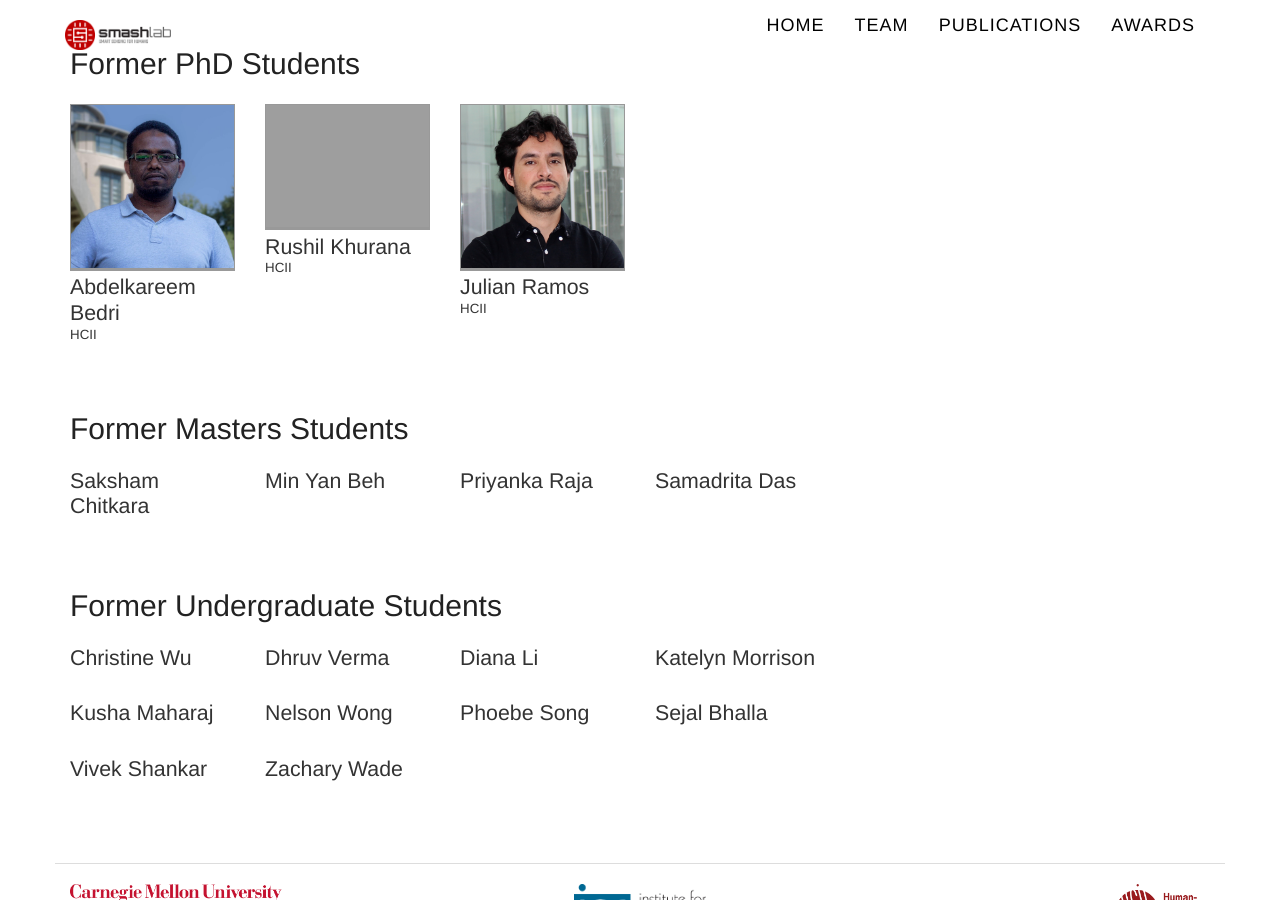
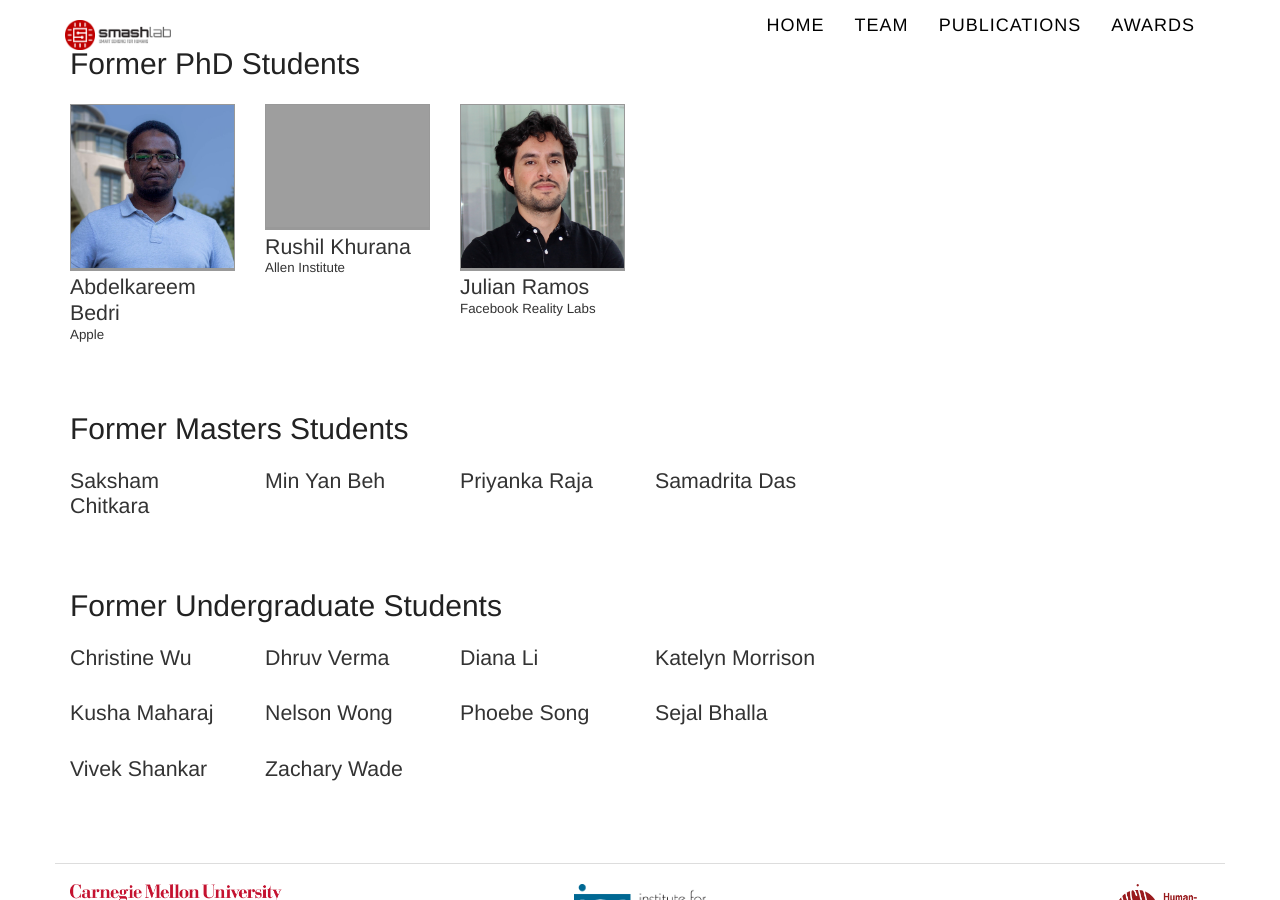
Before and after one commit to cmusmashlab/cmusmashlab.github.io, a Jekyll site: the page built from members/index.html, in a window 1280 px wide and 900 px high, scrolled down 1812 px. Built offline with Jekyll 4.4.1, drawn with Linux system fonts in a browser that asks for light colours; nearby versions of some CDN libraries; some web fonts are replaced.

Commit message:
Update members.yml

```diff
--- a/_data/members.yml
+++ b/_data/members.yml
@@ -16,7 +16,7 @@
   email: bedri@cmu.edu
   website: https://sites.google.com/view/abdelkareembedri
   degree: Ph.D. Student
-  affiliation: HCII
+  affiliation: Apple
   status: alumni
 
 - id: khurana
@@ -25,7 +25,7 @@
   email: rushil@cmu.edu
   website: http://rushil.fyi
   degree: Ph.D. Student
-  affiliation: HCII
+  affiliation: Allen Institute
   status: alumni
 
 - id: chikersal
@@ -53,7 +53,7 @@
   email: julianramos@cmu.edu
   website: http://www.andrew.cmu.edu/user/ingenia/
   degree: Ph.D. Student
-  affiliation: HCII
+  affiliation: Facebook Reality Labs
   status: alumni
 
 
```
